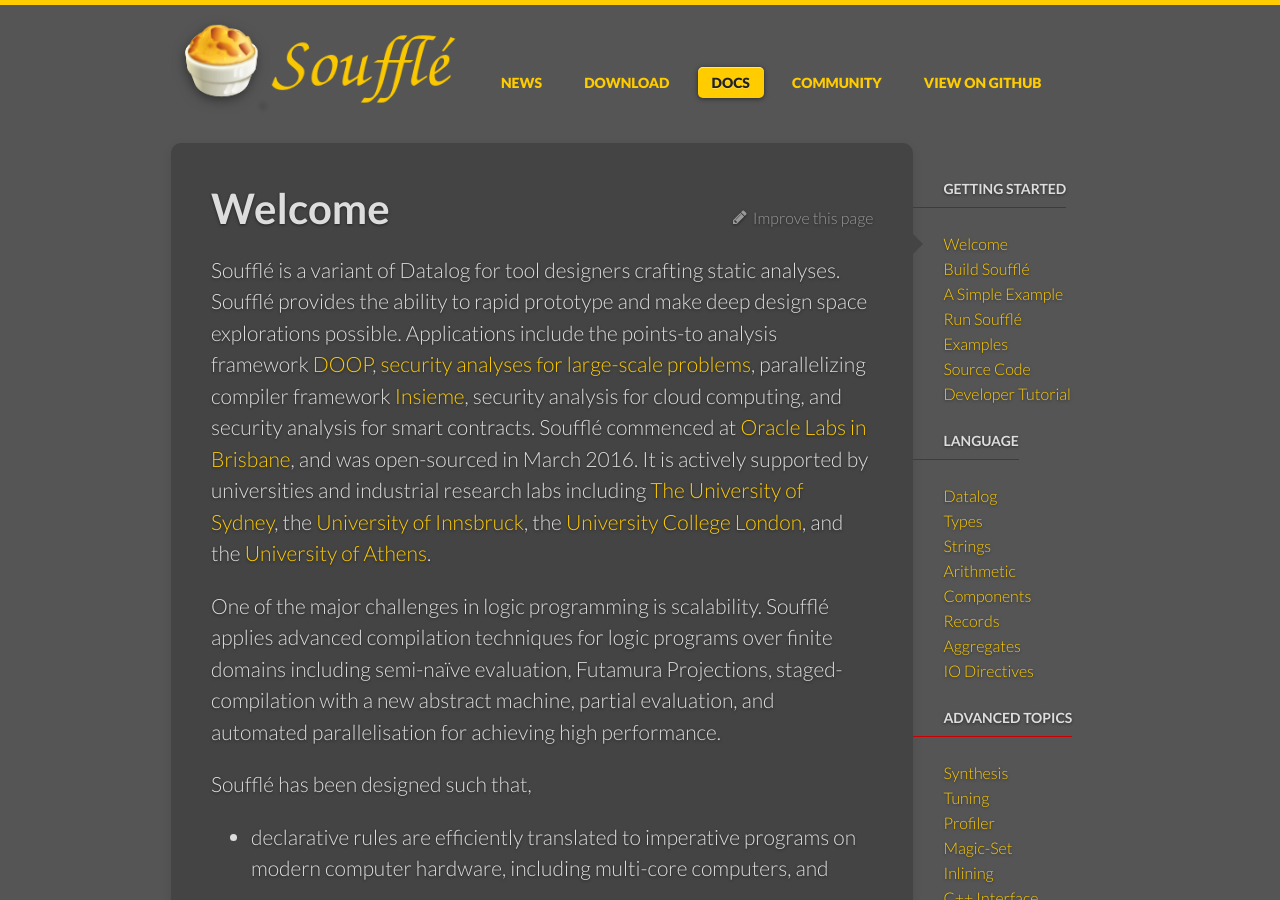
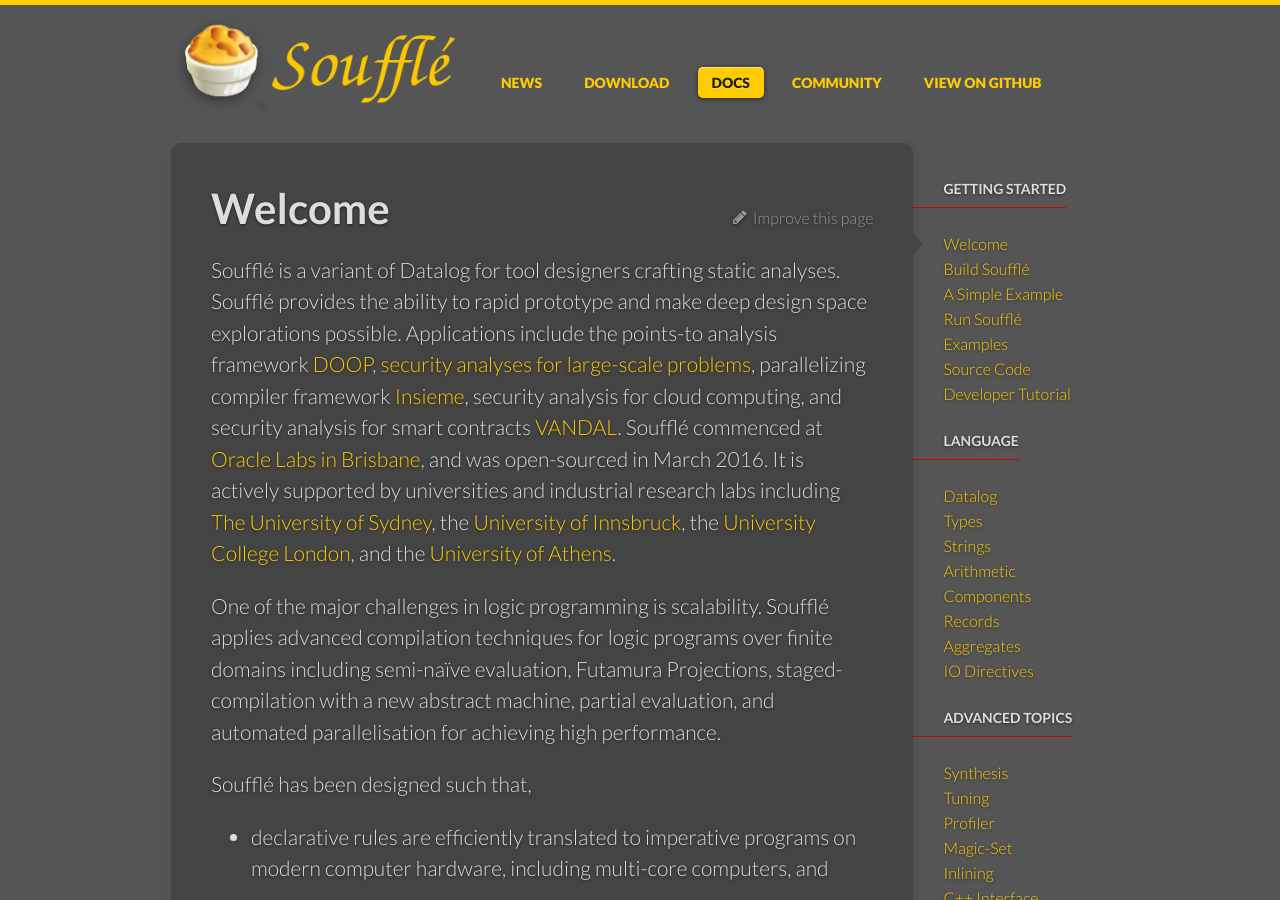
Before and after one commit to souffle-lang/souffle-lang.github.io, a Jekyll site: the page built from _docs/index.md, in a window 1280 px wide and 900 px high. Built offline with Jekyll 4.4.1, drawn with Linux system fonts in a browser that asks for light colours; emoji names are drawn with the system emoji font.

Commit message:
Update index.md

```diff
--- a/_docs/index.md
+++ b/_docs/index.md
@@ -6,7 +6,7 @@ redirect_from: /docs/index.html
 ---
 Soufflé is a variant of Datalog for tool designers crafting static analyses.
 Soufflé provides the ability to rapid prototype and make deep design space explorations possible.
-Applications include the points-to analysis framework [DOOP](https://bitbucket.org/yanniss/doop), [security analyses for large-scale problems](https://labs.oracle.com/pls/apex/f?p=labs:49:::::P49_PROJECT_ID:122), parallelizing compiler framework [Insieme](http://www.insieme-compiler.org), security analysis for cloud computing, and security analysis for smart contracts.
+Applications include the points-to analysis framework [DOOP](https://bitbucket.org/yanniss/doop), [security analyses for large-scale problems](https://labs.oracle.com/pls/apex/f?p=labs:49:::::P49_PROJECT_ID:122), parallelizing compiler framework [Insieme](http://www.insieme-compiler.org), security analysis for cloud computing, and security analysis for smart contracts [VANDAL](https://github.com/usyd-blockchain/vandal).
 Soufflé commenced at [Oracle Labs in Brisbane](https://github.com/oracle/souffle/wiki/Contributors), and was open-sourced in March 2016. It is actively supported by universities and industrial research labs including [The University of Sydney](http://sydney.edu.au), the [University of Innsbruck](https://www.uibk.ac.at/index.html.en), the [University College London](https://www.ucl.ac.uk), and the [University of Athens](http://www.di.uoa.gr/).
 
 One of the major challenges in logic programming is scalability.
```
